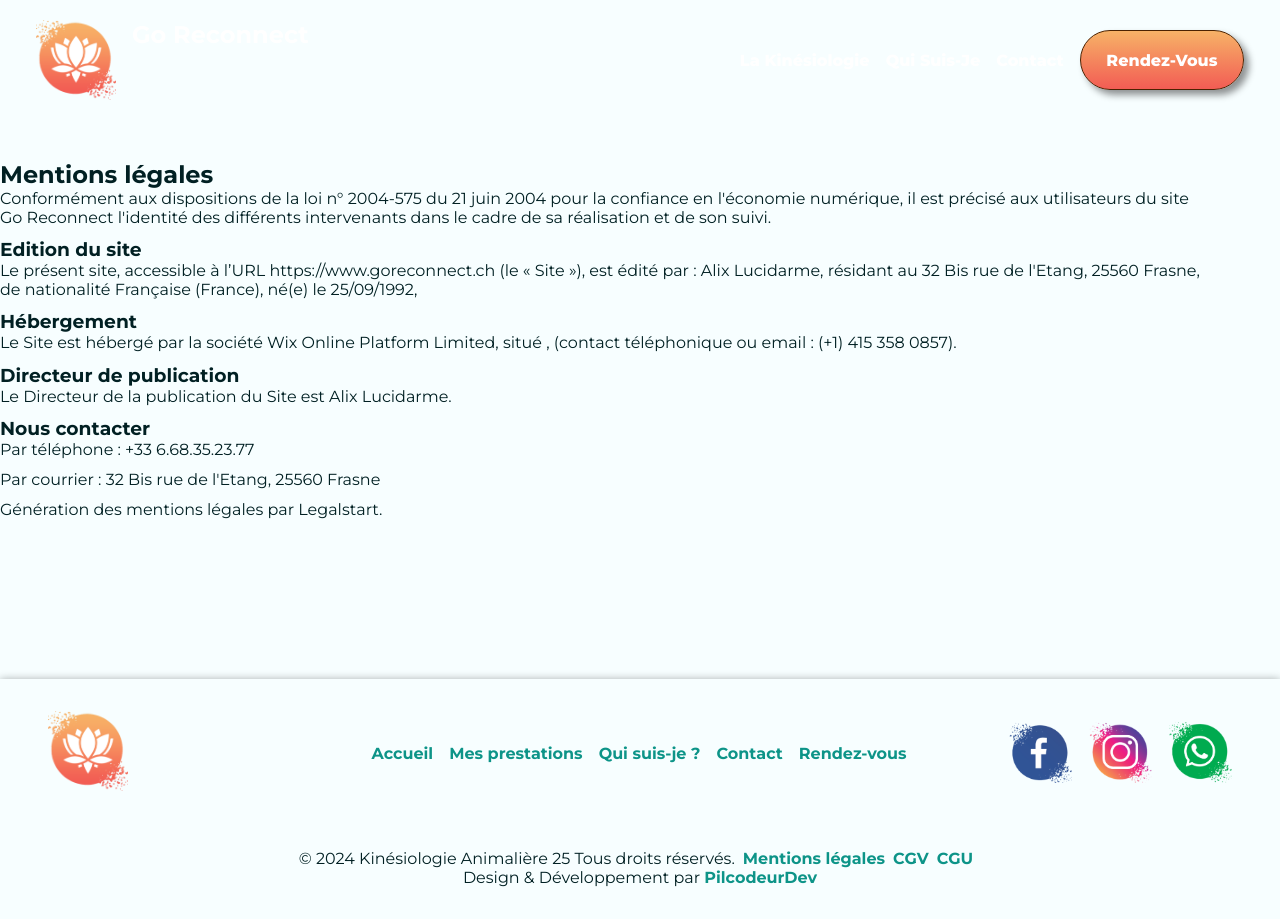
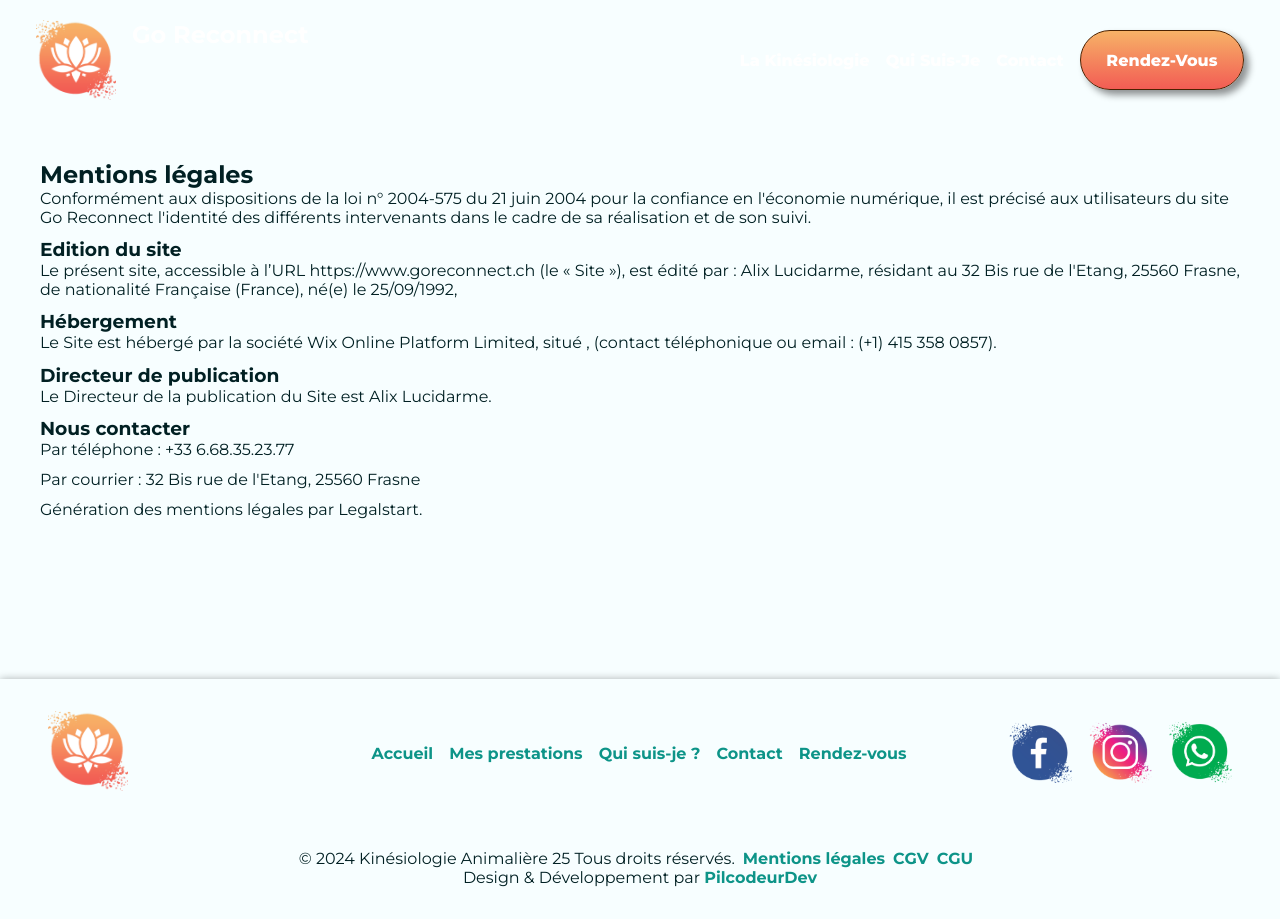
Before and after one commit to PilcodeurDev/GoReconnect, a React (Vite) app: page /mention-legal in a window 1280 px wide. Built offline with nearby package versions, Linux system fonts and the light colour scheme.

Commit message:
fix navbar in bottom in legal page

```diff
--- a/src/components/layout/Layout.jsx
+++ b/src/components/layout/Layout.jsx
@@ -11,10 +11,10 @@ import Footer from "./footer/Footer";
 
 export default function Layout() {
   return (
-    <div className="layout-container">
+    <>
       <Navbar />
       <Outlet />
       <Footer />
-    </div>
+    </>
   );
 }
--- a/src/components/layout/footer/Footer.css
+++ b/src/components/layout/footer/Footer.css
@@ -4,6 +4,7 @@ footer {
   display: flex;
   flex-direction: column;
   justify-content: space-between;
+  margin-top: auto;
   padding: 2rem 3rem;
   text-align: center;
   background: var(--bg-color);
--- a/src/components/layout/navbar/Navbar.css
+++ b/src/components/layout/navbar/Navbar.css
@@ -4,9 +4,6 @@ nav {
   justify-content: space-between;
   padding: 1.25rem 2.25rem;
   position: absolute;
-  /* navbar fixé au top sur l'écran */
-  /* position: fixed;
-  top: 0; */
   z-index: 10;
 }
 
@@ -25,7 +22,6 @@ nav {
 
 .logoWebSite {
   display: flex;
-  /* align-items: center; */
 }
 
 .title {
--- a/src/components/pages/legalNotion/LegalNotion.css
+++ b/src/components/pages/legalNotion/LegalNotion.css
@@ -1,3 +1,7 @@
-.notionsLegales{
+.legal-container {
+  min-height: 82vh;
+}
+
+.legal-container .notionsLegales{
   margin: 4rem auto !important;
 }
--- a/src/components/pages/legalNotion/LegalNotion.jsx
+++ b/src/components/pages/legalNotion/LegalNotion.jsx
@@ -13,7 +13,7 @@ export default function LegalNotion() {
   const { owner, host } = useContext(DataContext);
 
   return (
-    <section>
+    <section className="legal-container">
       <div className="container notionsLegales">
         <h1>
           <strong>Mentions légales</strong>
--- a/src/index.css
+++ b/src/index.css
@@ -67,10 +67,6 @@ h2 {
   src: url(assets/fonts/Montserrat-Bold.ttf);
 }
 
-.layout-container {
-  max-width: 1200px;
-}
-
 .container {
   max-width: 1200px;
   margin: 0 auto;
```
